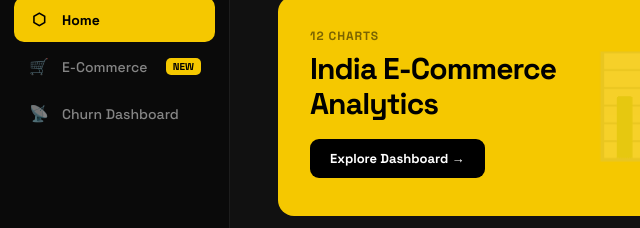
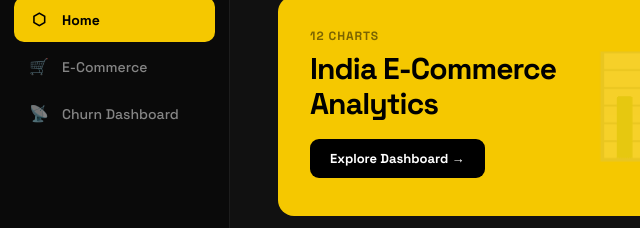
Before and after one commit to pratirupatoppo/quantix-dashboard, a plain HTML site: page index.html in a window 1280 px wide. Shown: the part 140-368 px from the top of the page, 0-640 px from the left. Drawn offline with nearby package versions, Linux system fonts and the light colour scheme.

Commit message:
Remove 'NEW' badge from E-Commerce button
Removed 'NEW' badge from E-Commerce button.

```diff
--- a/index.html
+++ b/index.html
@@ -26,7 +26,6 @@
       <button class="nav-link" data-page="ecommerce" onclick="showPage('ecommerce'); initEcomDashboard();">
         <span class="nav-icon">🛒</span>
         <span>E-Commerce</span>
-        <span class="nav-badge">NEW</span>
       </button>
       <button class="nav-link" data-page="churn" onclick="showPage('churn'); initChurnDashboard();">
         <span class="nav-icon">📡</span>
```
